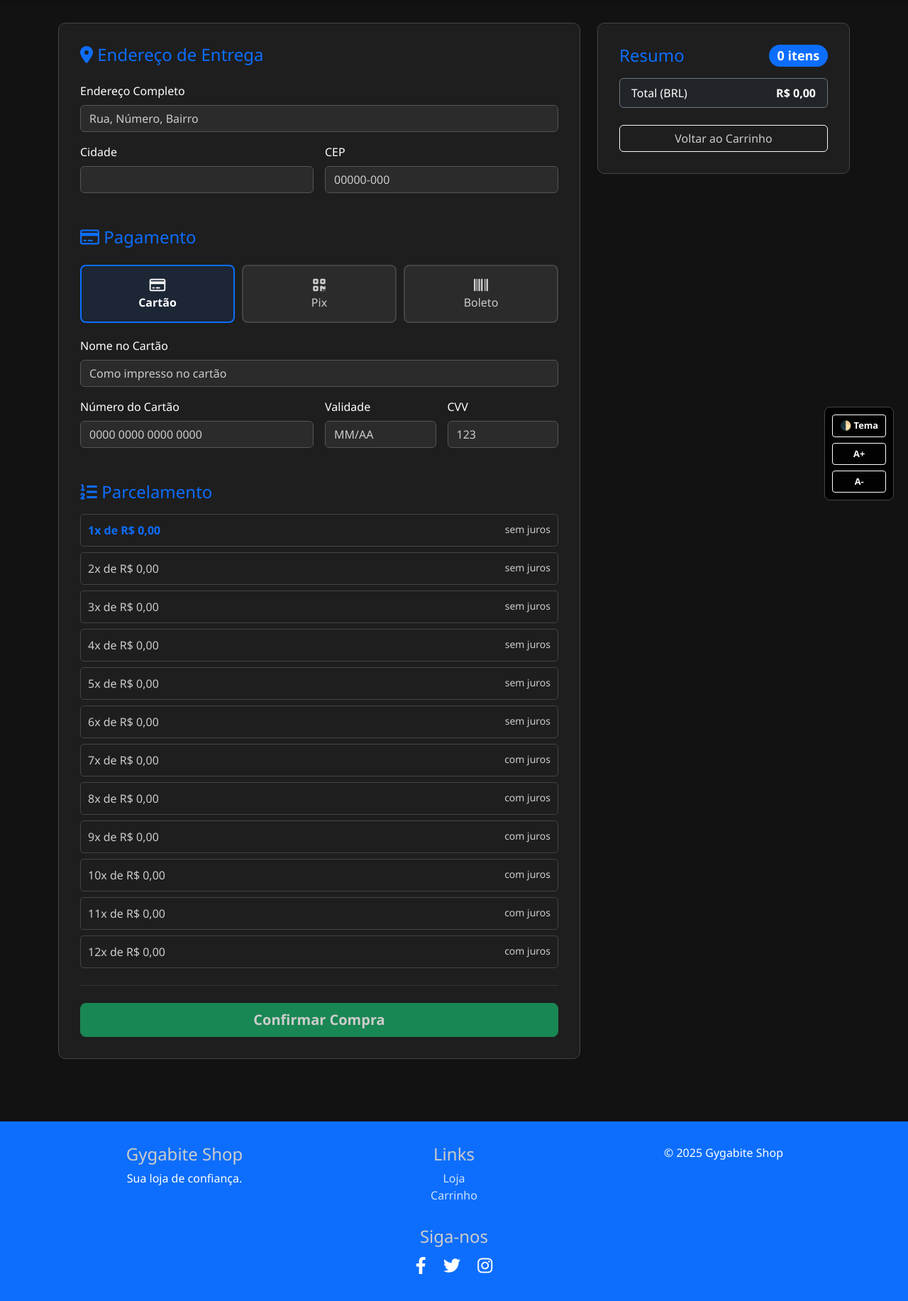
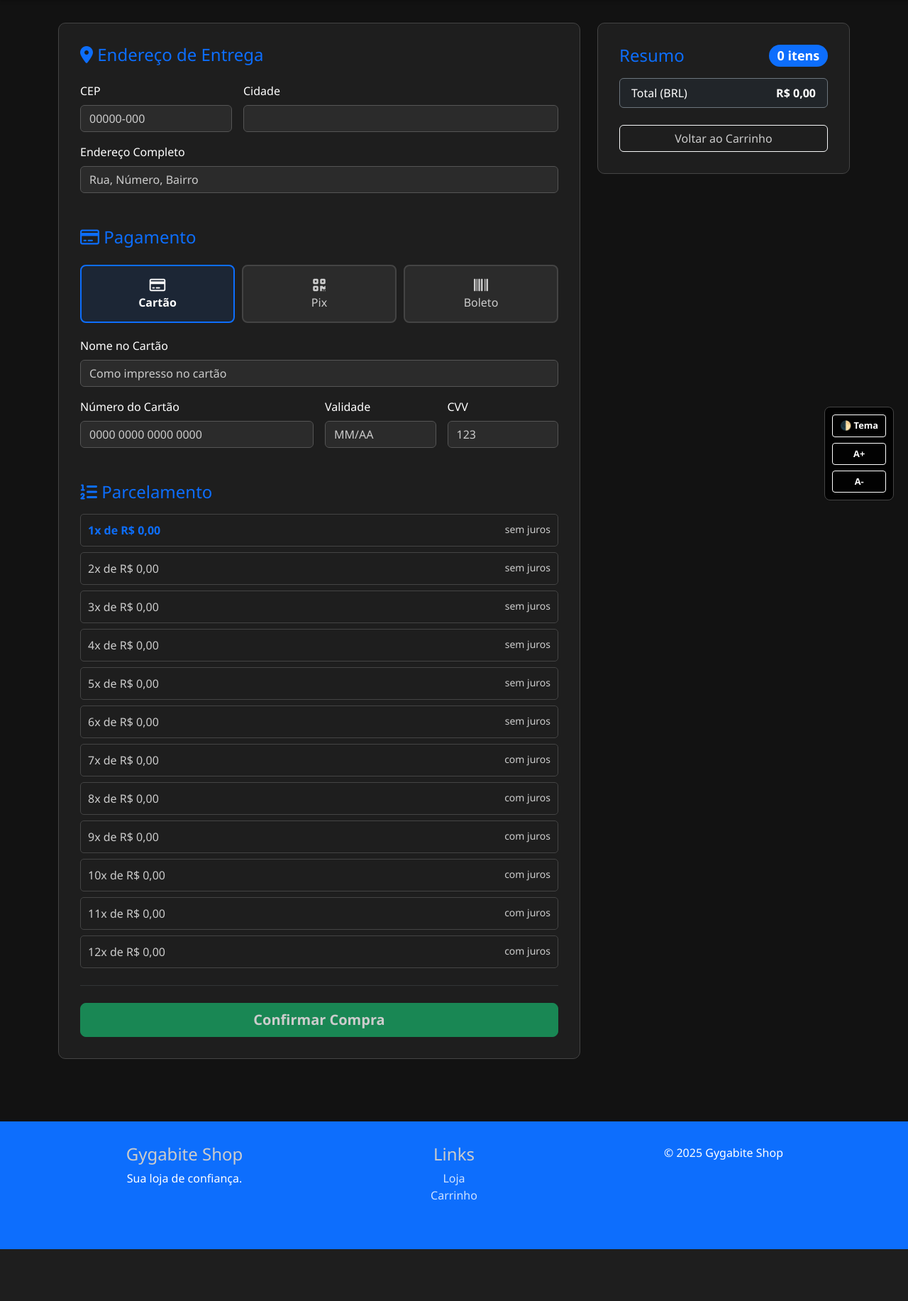
Before and after one commit to Italoromulo/CRUD-2.0, a PHP site: page /checkout.php in a window 1280 px wide. Shown: the part 75-1908 px from the top of the page at 71% size. After the commit the page ends 1835 px from the top, so only its background shows below. Run offline with PHP 8.4, Linux system fonts and the light colour scheme; a user stored in the database is signed in.

Commit message:
Update checkout.php

```diff
--- a/checkout.php
+++ b/checkout.php
@@ -173,17 +173,6 @@ if ($_SERVER['REQUEST_METHOD'] === 'POST') {
             text-decoration: none;
         }
 
-        .social-icons a {
-            color: var(--text-color);
-            font-size: 1.5rem;
-            margin: 0 10px;
-        }
-
-        .social-icons a:hover {
-            color: #0246adff;
-            transition: color 0.3s ease;
-        }
-
         .parcela-option {
             display: flex;
             justify-content: space-between;
@@ -267,9 +256,6 @@ if ($_SERVER['REQUEST_METHOD'] === 'POST') {
             }
         }
 
-        /* ==================================================================
-           NOVO CSS DE ACESSIBILIDADE (ADICIONADO)
-           ================================================================== */
         .accessibility-menu {
             position: fixed;
             bottom: 20px;
@@ -301,7 +287,6 @@ if ($_SERVER['REQUEST_METHOD'] === 'POST') {
             border-color: var(--primary-color);
         }
 
-        /* MODO CLARO (LIGHT MODE) */
         body.light-mode {
             background-color: #f4f4f4;
             color: #000;
@@ -353,7 +338,6 @@ if ($_SERVER['REQUEST_METHOD'] === 'POST') {
             color: #666 !important;
         }
 
-        /* Ajuste do Card Resumo no Light Mode */
         body.light-mode .list-group-item.bg-dark {
             background-color: #fff !important;
             color: #000 !important;
@@ -372,7 +356,8 @@ if ($_SERVER['REQUEST_METHOD'] === 'POST') {
             </nav>
             <div class="d-flex align-items-center gap-3">
                 <div class="text-end d-none d-md-block" style="line-height: 1.2;">
-                    <span class="text-white d-block fw-bold">Olá, <?php echo htmlspecialchars($_SESSION['login']); ?></span>
+                    <span class="text-white d-block fw-bold">Olá,
+                        <?php echo htmlspecialchars($_SESSION['login']); ?></span>
                     <small class="text-white-50" style="font-size: 0.75rem;">
                         <?php echo $isAdmin ? 'Administrador' : 'Cliente'; ?>
                     </small>
@@ -390,7 +375,8 @@ if ($_SERVER['REQUEST_METHOD'] === 'POST') {
                     <i class="fas fa-check-circle text-success" style="font-size: 5rem;"></i>
                 </div>
                 <h2 class="text-white">Pedido Confirmado!</h2>
-                <p class="lead mb-4 text-white-50">Obrigado, <?php echo htmlspecialchars($_SESSION['login']); ?>. Sua compra foi realizada com sucesso.</p>
+                <p class="lead mb-4 text-white-50">Obrigado, <?php echo htmlspecialchars($_SESSION['login']); ?>. Sua compra
+                    foi realizada com sucesso.</p>
                 <a href="inicial.php" class="btn btn-primary btn-lg">Voltar para a Loja</a>
             </div>
 
@@ -402,17 +388,20 @@ if ($_SERVER['REQUEST_METHOD'] === 'POST') {
                         <form method="POST" action="checkout.php">
 
                             <div class="row g-3 mb-5">
+                                <div class="col-md-4">
+                                    <label class="form-label text-white">CEP</label>
+                                    <input type="text" name="cep" class="form-control" id="cep" required
+                                        placeholder="00000-000" maxlength="9" oninput="mascaraCEP(this)"
+                                        onblur="pesquisarCep(this.value)">
+                                </div>
+                                <div class="col-md-8">
+                                    <label class="form-label text-white">Cidade</label>
+                                    <input type="text" name="cidade" class="form-control" id="cidade" required>
+                                </div>
                                 <div class="col-12">
                                     <label class="form-label text-white">Endereço Completo</label>
-                                    <input type="text" name="endereco" class="form-control" required placeholder="Rua, Número, Bairro">
-                                </div>
-                                <div class="col-md-6">
-                                    <label class="form-label text-white">Cidade</label>
-                                    <input type="text" name="cidade" class="form-control" required>
-                                </div>
-                                <div class="col-md-6">
-                                    <label class="form-label text-white">CEP</label>
-                                    <input type="text" name="cep" class="form-control" id="cep" required placeholder="00000-000" maxlength="9" oninput="mascaraCEP(this)">
+                                    <input type="text" name="endereco" class="form-control" id="endereco" required
+                                        placeholder="Rua, Número, Bairro">
                                 </div>
                             </div>
 
@@ -420,19 +409,22 @@ if ($_SERVER['REQUEST_METHOD'] === 'POST') {
 
                             <div class="payment-selector">
                                 <label style="flex:1;">
-                                    <input type="radio" name="metodo_pagamento" value="cartao" checked hidden onchange="togglePayment('cartao')">
+                                    <input type="radio" name="metodo_pagamento" value="cartao" checked hidden
+                                        onchange="togglePayment('cartao')">
                                     <div class="payment-btn">
                                         <i class="far fa-credit-card fa-lg mb-2"></i><br>Cartão
                                     </div>
                                 </label>
                                 <label style="flex:1;">
-                                    <input type="radio" name="metodo_pagamento" value="pix" hidden onchange="togglePayment('pix')">
+                                    <input type="radio" name="metodo_pagamento" value="pix" hidden
+                                        onchange="togglePayment('pix')">
                                     <div class="payment-btn">
                                         <i class="fas fa-qrcode fa-lg mb-2"></i><br>Pix
                                     </div>
                                 </label>
                                 <label style="flex:1;">
-                                    <input type="radio" name="metodo_pagamento" value="boleto" hidden onchange="togglePayment('boleto')">
+                                    <input type="radio" name="metodo_pagamento" value="boleto" hidden
+                                        onchange="togglePayment('boleto')">
                                     <div class="payment-btn">
                                         <i class="fas fa-barcode fa-lg mb-2"></i><br>Boleto
                                     </div>
@@ -443,19 +435,22 @@ if ($_SERVER['REQUEST_METHOD'] === 'POST') {
                                 <div class="row g-3">
                                     <div class="col-12">
                                         <label class="form-label text-white">Nome no Cartão</label>
-                                        <input type="text" class="form-control" placeholder="Como impresso no cartão" required>
+                                        <input type="text" class="form-control" placeholder="Como impresso no cartão">
                                     </div>
                                     <div class="col-md-6">
                                         <label class="form-label text-white">Número do Cartão</label>
-                                        <input type="text" class="form-control" id="cartao" placeholder="0000 0000 0000 0000" maxlength="19" oninput="mascaraCartao(this)" required>
+                                        <input type="text" class="form-control" id="cartao"
+                                            placeholder="0000 0000 0000 0000" maxlength="19" oninput="mascaraCartao(this)">
                                     </div>
                                     <div class="col-md-3">
                                         <label class="form-label text-white">Validade</label>
-                                        <input type="text" class="form-control" id="validade" placeholder="MM/AA" maxlength="5" oninput="mascaraData(this)" required>
+                                        <input type="text" class="form-control" id="validade" placeholder="MM/AA"
+                                            maxlength="5" oninput="mascaraData(this)">
                                     </div>
                                     <div class="col-md-3">
                                         <label class="form-label text-white">CVV</label>
-                                        <input type="text" class="form-control" id="cvv" placeholder="123" maxlength="4" oninput="mascaraCVV(this)" required>
+                                        <input type="text" class="form-control" id="cvv" placeholder="123" maxlength="4"
+                                            oninput="mascaraCVV(this)">
                                     </div>
                                 </div>
 
@@ -526,7 +521,8 @@ if ($_SERVER['REQUEST_METHOD'] === 'POST') {
                         <ul class="list-group mb-3">
                             <li class="list-group-item d-flex justify-content-between bg-dark text-white border-secondary">
                                 <span>Total (BRL)</span>
-                                <strong id="valor-total-display">R$ <?php echo number_format($total_geral, 2, ',', '.'); ?></strong>
+                                <strong id="valor-total-display">R$
+                                    <?php echo number_format($total_geral, 2, ',', '.'); ?></strong>
                             </li>
                         </ul>
                         <a href="carrinho.php" class="btn btn-outline-light w-100 mt-2">Voltar ao Carrinho</a>
@@ -553,12 +549,6 @@ if ($_SERVER['REQUEST_METHOD'] === 'POST') {
                 <div class="col-md-4">
                     <p>&copy; 2025 Gygabite Shop</p>
                 </div>
-                <h4>Siga-nos</h4>
-                <div class="social-icons">
-                    <a href="https://www.facebook.com/"><i class="fab fa-facebook-f"></i></a>
-                    <a href="https://x.com/"><i class="fab fa-twitter"></i></a>
-                    <a href="https://www.instagram.com/romulo1st/"><i class="fab fa-instagram"></i></a>
-                </div>
             </div>
         </div>
     </footer>
@@ -571,13 +561,40 @@ if ($_SERVER['REQUEST_METHOD'] === 'POST') {
 
     <script src="https://cdn.jsdelivr.net/npm/bootstrap@5.3.8/dist/js/bootstrap.bundle.min.js"></script>
     <script>
+        async function pesquisarCep(valor) {
+            var cep = valor.replace(/\D/g, '');
+            if (cep != "") {
+                var validacep = /^[0-9]{8}$/;
+                if (validacep.test(cep)) {
+                    document.getElementById('endereco').value = "...";
+                    document.getElementById('cidade').value = "...";
+
+                    try {
+                        const response = await fetch(`https://viacep.com.br/ws/${cep}/json/`);
+                        const data = await response.json();
+                        if (!("erro" in data)) {
+                            document.getElementById('endereco').value = data.logradouro + " - " + data.bairro;
+                            document.getElementById('cidade').value = data.localidade + "/" + data.uf;
+                        } else {
+                            alert("CEP não encontrado.");
+                            document.getElementById('endereco').value = "";
+                            document.getElementById('cidade').value = "";
+                        }
+                    } catch (e) {
+                        alert("Erro ao buscar CEP.");
+                    }
+                } else {
+                    alert("Formato de CEP inválido.");
+                }
+            }
+        }
+
         function togglePayment(method) {
             document.getElementById('area-cartao').classList.remove('active');
             document.getElementById('area-pix').classList.remove('active');
             document.getElementById('area-boleto').classList.remove('active');
             document.getElementById('area-' + method).classList.add('active');
 
-            // Só mexe no total se não for cartão (lógica original)
             if (method !== 'cartao') {
                 const totalOriginal = <?php echo $total_geral; ?>;
                 const valorFormatado = new Intl.NumberFormat('pt-BR', {
@@ -625,24 +642,21 @@ if ($_SERVER['REQUEST_METHOD'] === 'POST') {
             i.value = v;
         }
 
-        // --- SCRIPT DE ACESSIBILIDADE (ADICIONADO) ---
+        // --- SCRIPT DE ACESSIBILIDADE ---
         const body = document.body;
         const btnTheme = document.getElementById('toggle-theme');
         const btnInc = document.getElementById('increase-font');
         const btnDec = document.getElementById('decrease-font');
 
-        // 1. Carregar tema salvo
         if (localStorage.getItem('theme') === 'light') {
             body.classList.add('light-mode');
         }
 
-        // 2. Alternar Tema
         btnTheme.addEventListener('click', () => {
             body.classList.toggle('light-mode');
             localStorage.setItem('theme', body.classList.contains('light-mode') ? 'light' : 'dark');
         });
 
-        // 3. Tamanho da Fonte
         let currentFont = 100;
         btnInc.addEventListener('click', () => {
             if (currentFont < 150) {
```
